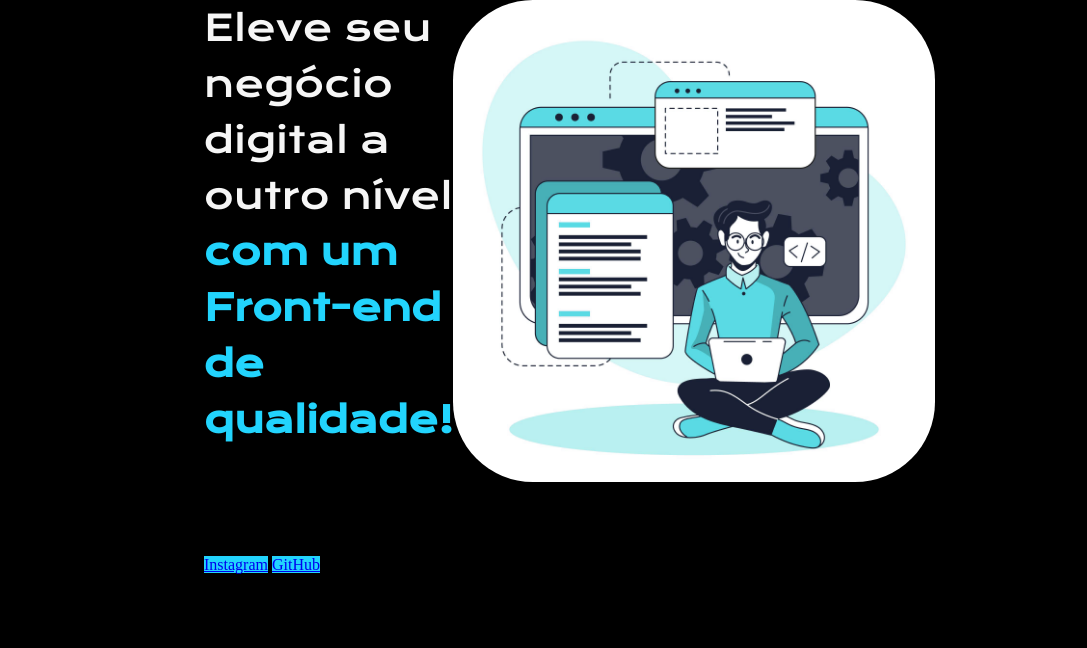
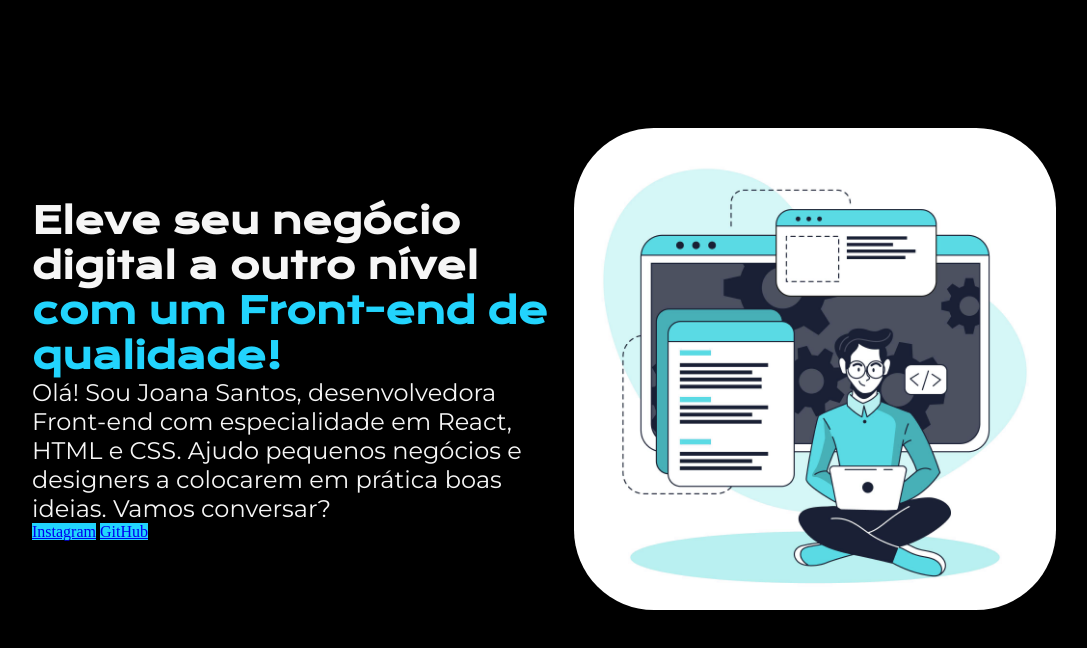
Before and after one commit to kayquemoraes/portfolio-curso-1, a plain HTML site: page html/index.html in a window 1280 px wide. Shown: the whole page, without its empty margins (96-1183 px from the left). Drawn offline with nearby package versions, Linux system fonts and the light colour scheme.

Commit message:
posicionando corretamente com flexbox

```diff
--- a/css/style.css
+++ b/css/style.css
@@ -12,20 +12,27 @@ body {
     background-color: #000000;
 }
 
+.apresentacao {
+    margin: 10%;
+    display: flex;
+    align-items: center;
+    justify-content: space-between;
+}
+
+.apresentacao__conteudo {
+    width: 615px;
+}
+
 .apresentacao__conteudo__titulo {
     color: #F6F6F6;
-    font-family: 'Krona One';
+    font-family: 'Krona One', sans-serif;
     font-size: 36px;
-    line-height: 56px;
-    font-weight: 400;
 }
 
 .apresentacao__conteudo__texto {
     color: #F6F6F6;
-    font-family: 'Montserrat';
+    font-family: 'Montserrat', sans-serif;
     font-size: 24px;
-    line-height: 36px;
-    font-weight: 400;
 }
 
 .titulo-destaque {
@@ -41,15 +48,3 @@ img {
     height: 482px;
     border-radius: 10vh;
 }
-
-.apresentacao {
-    margin: 0 300px;
-    display: flex;
-    align-items: center;
-    justify-content: space-between;
-}
-
-.apresentacao__conteudo {
-    width: 615px;
-    height: 482px;
-}
--- a/html/index.html
+++ b/html/index.html
@@ -1,21 +1,19 @@
 <!DOCTYPE html>
 <html lang="pt-br">
+
 <head>
     <meta charset="UTF-8">
     <meta http-equiv="X-UA-Compatible" content="IE=edge">
     <meta name="viewport" content="width=device-width, initial-scale=1.0">
     <title>Document</title>
-    <link rel="preconnect" href="https://fonts.googleapis.com">
-    <link rel="preconnect" href="https://fonts.gstatic.com" crossorigin>
-    <link href="https://fonts.googleapis.com/css2?family=Krona+One&family=Montserrat:ital,wght@0,100;0,200;0,300;0,400;0,500;0,600;0,700;0,800;0,900;1,100;1,200;1,300;1,400;1,500;1,600;1,700;1,800;1,900&display=swap" rel="stylesheet">
     <link rel="stylesheet" href="/css/style.css">
+</head>
 
-</head>
 <body>
     <main class="apresentacao">
         <section class="apresentacao__conteudo">
             <h1 class="apresentacao__conteudo__titulo">Eleve seu negócio digital a outro nível <strong class="titulo-destaque">com um Front-end de qualidade!</strong></h1>
-            <p class="apresentacao__conteudo__textoz">Olá! Sou Joana Santos, desenvolvedora Front-end com especialidade em React, HTML e CSS. Ajudo pequenos negócios e designers a colocarem em prática boas ideias. Vamos conversar?</p>
+            <p class="apresentacao__conteudo__texto">Olá! Sou Joana Santos, desenvolvedora Front-end com especialidade em React, HTML e CSS. Ajudo pequenos negócios e designers a colocarem em prática boas ideias. Vamos conversar?</p>
             <a href="#">Instagram</a>
             <a href="#">GitHub</a>
         </section>
```
